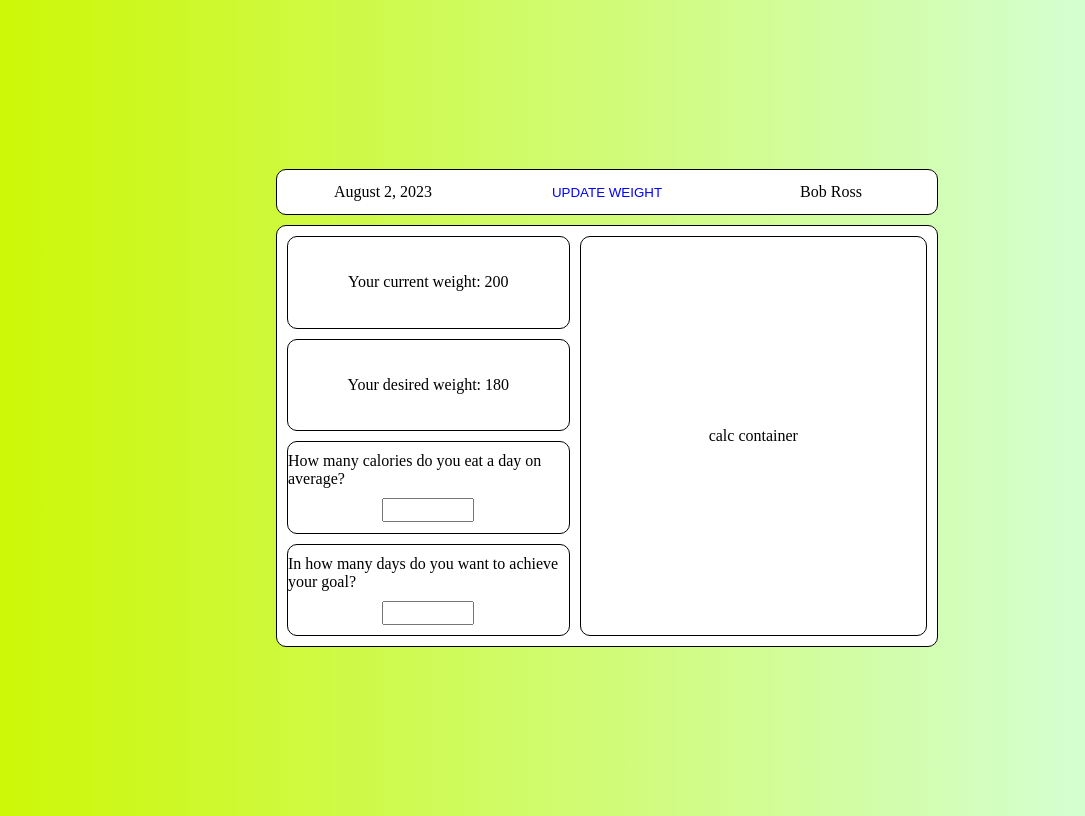
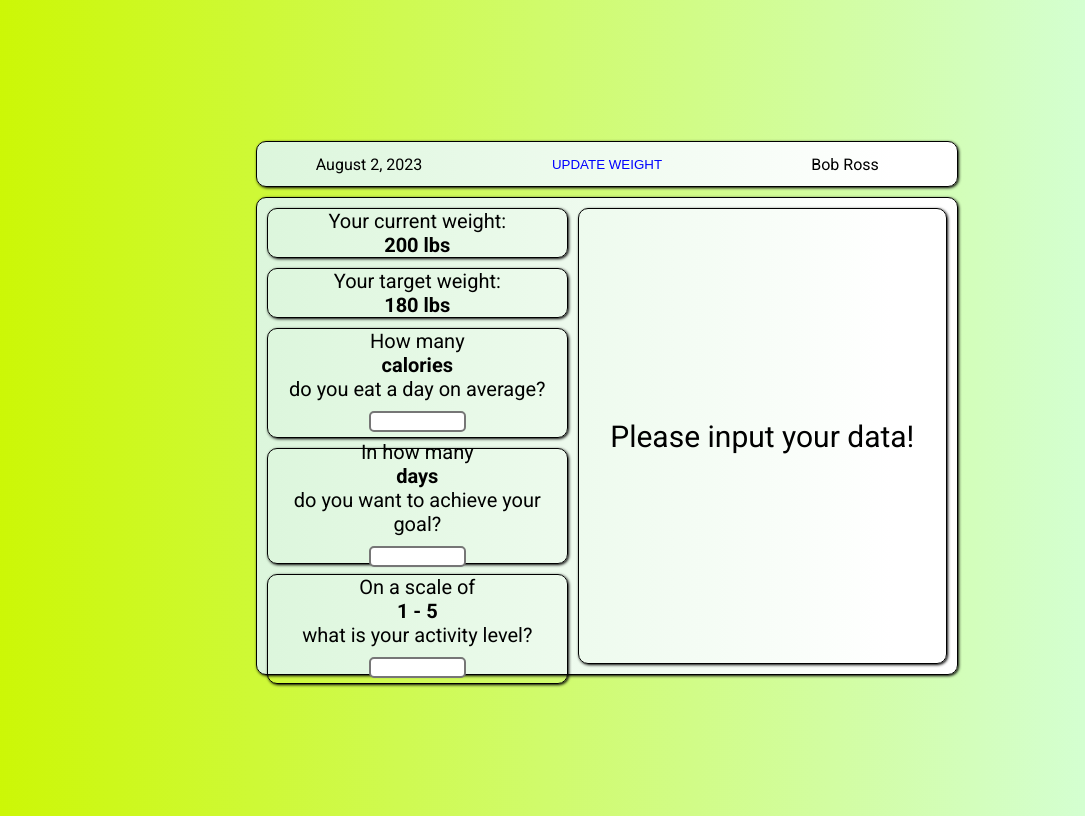
Before and after one commit to Fitness-Tracker-WCRI59/fitness-tracker, a React app: page /main in a window 1280 px wide. Shown: the whole page, without its empty margins (33-1118 px from the left). Built offline with nearby package versions, Linux system fonts and the light colour scheme.

Commit message:
completed front end

```diff
--- a/src/components/Dashboard.jsx
+++ b/src/components/Dashboard.jsx
@@ -1,4 +1,4 @@
-import React, { useState, useEffect} from 'react';
+import React, { useState, useEffect } from 'react';
 import { useNavigate } from 'react-router-dom';
 
 const Dashboard = () => {
@@ -17,29 +17,73 @@ const Dashboard = () => {
   const [updateWeight, setUpdateWeight] = useState(false);
   //saves the value in the text box
   const [weightInput, setWeightInput] = useState('');
-  const [calories, setCalories] = useState(2000);
-  const [days, setDays] = useState(30);
+  const [calories, setCalories] = useState(0);
+  const [days, setDays] = useState(0);
+  const [activityLevel, setActivityLevel] = useState(0);
+  const [calculate, setCalculate] = useState('');
+  const [fieldsFilled, setFieldsFilled] = useState(false);
+  const [displayCalculate, setDisplayCalculate] = useState(false);
+  const [animate, setAnimate] = useState(false);
+
 
   const writeToDB = () => {
-      setWeight(weightInput);
+    setWeight(Number(weightInput));
     //add submit logic in here once server is setup
 
   }
 
+  const areFieldsFilled = () => {
+    if (!calories || !days || !activityLevel) {
+      setDisplayCalculate(false);
+
+    }
+    else {
+      calculateCalories();
+      setDisplayCalculate(true);
+
+      setFieldsFilled(true);
+    }
+  }
+
   const calculateCalories = () => {
+    console.log("calculating calories for : " + calories + " " + days + "days " + activityLevel + ' activityLevel');
+    const metabolicRate = sex === 'male' ? 66.47 + (6.24 * Number(weight)) + (12.7 * Number(height)) - (6.755 * Number(age)) : 655.1 + (4.35 * Number(weight)) + (4.7 * Number(height)) - (4.7 * Number(age));
 
-    const metabolicRate = sex === 'male' ? (66.47 * Number(weight)) + (12.7* Number(height)) - (6.755 * Number(age)) : 655.1 +(4.35* Number(weight)) + (4.7* Number(height)) - (4.7 * Number(age));
+    const totalWeightLossCalories = (Number(weight) - Number(goal)) * 3500;
+    const dailyWeightLossCalories = totalWeightLossCalories / Number(days);
+    let activity = 0;
 
-    const res = ((Number(weight) - Number(goal)) * 3500 )/( Number(days) + Number(calories) - metabolicRate);
-    return res;
+    switch (activityLevel) {
+      case 1:
+        activity = 1.2;
+        break;
+      case 2:
+        activity = 1.375;
+        break;
+      case 3:
+        activity = 1.55;
+        break;
+      case 4:
+        activity = 1.725;
+        break;
+      case 5:
+        activity = 1.9;
+        break;
+      default:
+        activity = 1.4;
+    }
+    console.log(activity);
+    const dailyBurnCalories = Math.floor(dailyWeightLossCalories + Number(calories) - metabolicRate * activity);
+    setCalculate(dailyBurnCalories);
   }
 
   useEffect(() => {
-    calculateCalories();
-  }, [days, calories]);
+    areFieldsFilled();
+    setAnimate(true);
+  }, [days, calories, activityLevel, weight, animate]);
 
   const toggleState = () => {
-    if(updateWeight)
+    if (updateWeight)
       writeToDB();
     setUpdateWeight(!updateWeight);
   }
@@ -64,14 +108,8 @@ const Dashboard = () => {
       <div className='nav-bar'>
 
         <div className='nav-bar-component'>{getDate()}</div>
-    <button className='nav-bar-component' id='update-weight-button' onClick= {toggleState}>UPDATE WEIGHT</button>
-  {updateWeight && <input className='nav-bar-component' type="text" onKeyDown={handleEnterPress} onChange = {(e) => setWeightInput(e.target.value)} placeholder='New Weight Goal... '></input>}
-
-
-
-
-
-
+        <button className='nav-bar-component' id='update-weight-button' onClick={toggleState}>UPDATE WEIGHT</button>
+        {updateWeight && <input id='weight-input' className='nav-bar-component' type="text" onKeyDown={handleEnterPress} onChange={(e) => {setWeightInput(Number(e.target.value)); setAnimate(false)}} placeholder='Current Weight... '></input>}
 
 
         <div className='nav-bar-component'>{`${firstName} ${lastName}`}</div>
@@ -82,26 +120,35 @@ const Dashboard = () => {
 
         <div className='stats-outer-container'>
 
-        <div className='stats-container'> Your current weight: {weight}
+          <div className='stats-container'> Your current weight: <span style={{ fontWeight: 'bold' }}>{weight} lbs</span>
 
           </div>
-        <div className='stats-container'> Your desired weight: {goal}
+          <div className='stats-container'> Your target weight: <span style={{ fontWeight: 'bold' }}>{goal} lbs</span>
 
           </div>
-        <div className='stats-container'> How many calories do you eat a day on average?
-        <input className='stats-input' onChange = {(e) => setCalories(e.target.value)}>
+          <div className='stats-container'> How many <strong style={{display: 'inline'}}>calories</strong> do you eat a day on average?
+            <input className='stats-input' onChange={(e) => {setCalories(Number(e.target.value)); setAnimate(false)}}>
 
             </input>
 
           </div>
-        <div className='stats-container'> In how many days do you want to achieve your goal?
-        <input className='stats-input' onChange = {(e) => setDays(e.target.value)}></input>
+          <div className='stats-container'> In how many <strong>days</strong> do you want to achieve your goal?
+            <input className='stats-input' onChange={(e) => {setDays(Number(e.target.value)); setAnimate(false)}}></input>
+          </div>
+
+          <div className='stats-container'> On a scale of <strong>1 - 5</strong> what is your activity level?
+            <input className='stats-input' onChange={(e) => {setActivityLevel(Number(e.target.value)); setAnimate(false)}}></input>
           </div>
 
         </div>
 
-      <div className='calc-container'> calc container
-
+        <div className='calc-container'>
+          { fieldsFilled ? <div className = 'conditional-container'>
+            <p>You need to burn</p>
+            {<p id='number' className={animate ? 'tracking-in-expand' : ''}>{displayCalculate ? calculate : <br/>}</p>}
+            <p>calories per day to reach your target weight</p>
+          </div> :
+          <div>Please input your data!</div>}
 
 
         </div>
--- a/src/components/Signup.jsx
+++ b/src/components/Signup.jsx
@@ -8,10 +8,10 @@ const Signup = () => {
   const navigate = useNavigate();
   const [isSuccess, setisSuccess] = useState(false);
   const [age, setAge] = useState('');
-  const [height, setHeight] = useState('');
-  const [weight, setWeight] = useState('');
+  const [height, setHeight] = useState(0);
+  const [weight, setWeight] = useState(0);
   const [sex, setSex] = useState('');
-  const [goal, setGoal] = useState('');
+  const [goal, setGoal] = useState(0);
   const [firstName, setFirstName] = useState('');
   const [lastName, setLastName] = useState('');
 
@@ -44,7 +44,7 @@ const Signup = () => {
         <input className='input-fields' type="password" value={password} onChange={(e) => setPassword(e.target.value)} placeholder='Password...'></input>
         <input className='input-fields' type="text" value={firstName} onChange={(e) => setFirstName(e.target.value)} placeholder='First Name...'></input>
         <input className='input-fields' type="text" value={lastName} onChange={(e) => setLastName(e.target.value)} placeholder='Last Name...'></input>
-        <input className='input-fields' type="text" value={age} onChange={(e) => setAge(e.target.value)} placeholder='Age...'></input>
+        <input className='input-fields' type="text" value={age} onChange={(e) => setAge(Number(e.target.value))} placeholder='Age...'></input>
         {/* <input className='input-fields' type="text" value={sex} onChange = {(e) => setSex(e.target.value)} placeholder='Sex...'></input> */}
         <div className='input-fields' id='sex'>
           <label htmlFor='male'>Male</label>
@@ -52,9 +52,9 @@ const Signup = () => {
           <label htmlFor='male'>Female</label>
           <input className='input-radio' id='female' type='radio' value='Female' name='sex' onChange={(e) => setSex(e.target.value)}></input>
         </div>
-        <input className='input-fields' type="text" value={height} onChange={(e) => setHeight(e.target.value)} placeholder='Height in inches...'></input>
-        <input className='input-fields' type="text" value={weight} onChange={(e) => setWeight(e.target.value)} placeholder='Weight in lbs...'></input>
-        <input className='input-fields' type="text" value={goal} onChange={(e) => setGoal(e.target.value)} placeholder='Goal Weight in lbs...'></input>
+        <input className='input-fields' type="text" value={height} onChange={(e) => setHeight(Number(e.target.value))} placeholder='Height in inches...'></input>
+        <input className='input-fields' type="text" value={weight} onChange={(e) => setWeight(Number(e.target.value))} placeholder='Weight in lbs...'></input>
+        <input className='input-fields' type="text" value={goal} onChange={(e) => setGoal(Number(e.target.value))} placeholder='Goal Weight in lbs...'></input>
         <div className="login-button-container">
           <button className="login-buttons" id="signup-button" onClick={testFunc}>Sign Up</button>
         </div>
--- a/src/index.html
+++ b/src/index.html
@@ -4,6 +4,9 @@
   <meta charset="UTF-8">
   <meta name="viewport" content="width=device-width, initial-scale=1.0">
   <title>Fitness Tracker</title>
+  <link rel="preconnect" href="https://fonts.googleapis.com">
+<link rel="preconnect" href="https://fonts.gstatic.com" crossorigin>
+<link href="https://fonts.googleapis.com/css2?family=Roboto:wght@400;700&display=swap" rel="stylesheet">
 </head>
 <body>
     <div id='root'></div>
--- a/src/styles.css
+++ b/src/styles.css
@@ -1,5 +1,6 @@
 body {
   display: flex;
+  font-family: 'Roboto', sans-serif;;
   flex-direction: column;
   justify-content: center;
   align-items: center;
@@ -109,12 +110,15 @@ background: linear-gradient(90deg, rgba(0,36,11,1) 0%, rgba(171,255,170,1) 0%, r
 .main-container {
   display: flex;
   border-style: solid;
-  width: 80vh;
-  height: 50vh;
+  width: 85vh;
+  height: 57vh;
   padding: 10px;
   border-radius: 10px;
   background-color: white;
   border-width: 1px;
+  box-shadow: 1px 1px 3px rgb(0, 0, 0);
+  background: rgb(0,36,11);
+background: linear-gradient(90deg, rgba(0,36,11,1) 0%, rgba(220,246,220,1) 0%, rgba(255,255,255,1) 91%);
 }
 
 .stats-outer-container {
@@ -124,27 +128,44 @@ background: linear-gradient(90deg, rgba(0,36,11,1) 0%, rgba(171,255,170,1) 0%, r
   margin-right: 10px;
   gap: 10px;
   border-width: 1px;
+
 }
 
 .stats-container {
   display: flex;
   justify-content: center;
   flex-direction: column;
+  font-size: 20px;
+  text-align: center;
   align-items: center;
   height: 25%;
   border-style: solid;
   border-radius: 10px;
   border-width: 1px;
+  box-shadow: 1px 1px 3px rgb(0, 0, 0);
 }
 
 .calc-container {
   display: flex;
+  flex-direction: column;
   justify-content: center;
+  font-size: 30px;
+  text-align: center;
   align-items: center;
   border-style: solid;
   width: 55%;
   border-radius: 10px;
   border-width: 1px;
+  box-shadow: 1px 1px 3px rgb(0, 0, 0);
+}
+.conditional-container {
+  display: flex;
+  flex-direction: column;
+  justify-content: center;
+  align-items: center;
+  width: 70%;
+
+
 }
 
 .nav-bar {
@@ -158,11 +179,15 @@ background: linear-gradient(90deg, rgba(0,36,11,1) 0%, rgba(171,255,170,1) 0%, r
   margin-bottom: 10px;
   height: 3vh;
   border-width: 1px;
+  box-shadow: 1px 1px 3px rgb(0, 0, 0);
+  background: rgb(0,36,11);
+background: linear-gradient(90deg, rgba(0,36,11,1) 0%, rgba(220,246,220,1) 0%, rgba(255,255,255,1) 91%);
 
 }
 
 .nav-bar-component {
   display: flex;
+  background-color: transparent;
   justify-content: center;
   align-items: center;
   width:30%;
@@ -170,7 +195,7 @@ background: linear-gradient(90deg, rgba(0,36,11,1) 0%, rgba(171,255,170,1) 0%, r
 }
 
 #update-weight-button {
-  background-color: white;
+  background-color: transparent;
   border: none;
   color: blue;
 }
@@ -180,8 +205,31 @@ background: linear-gradient(90deg, rgba(0,36,11,1) 0%, rgba(171,255,170,1) 0%, r
   text-decoration: underline;
 }
 
+#weight-input {
+  border-style: solid;
+  border-width: 1px;
+  border-radius: 5px;
+  width: 150px;
+  text-align: center;
+}
+
 .stats-input {
   margin-top: 10px;
   width: 30%;
-  height: 20%;
+  height: 40%;
+  border-radius: 5px;
+  border-style: solid;
+  text-align: center;
+  margin-bottom: 5px;
 }
+
+
+.tracking-in-expand{-webkit-animation:tracking-in-expand .7s cubic-bezier(.215,.61,.355,1.000) both;animation:tracking-in-expand .7s cubic-bezier(.215,.61,.355,1.000) both}
+@-webkit-keyframes tracking-in-expand{0%{letter-spacing:-.5em;opacity:0}40%{opacity:.6}100%{opacity:1}}@keyframes tracking-in-expand{0%{letter-spacing:-.5em;opacity:0}40%{opacity:.6}100%{opacity:1}}
+
+
+#number {
+  font-size: 80px;
+  margin: 0;
+  font-weight: bolder;
+}
```
Also changed, not shown: src/components/App.jsx (line endings or trailing spaces). Lines whose indentation alone changed are shown as unchanged.
